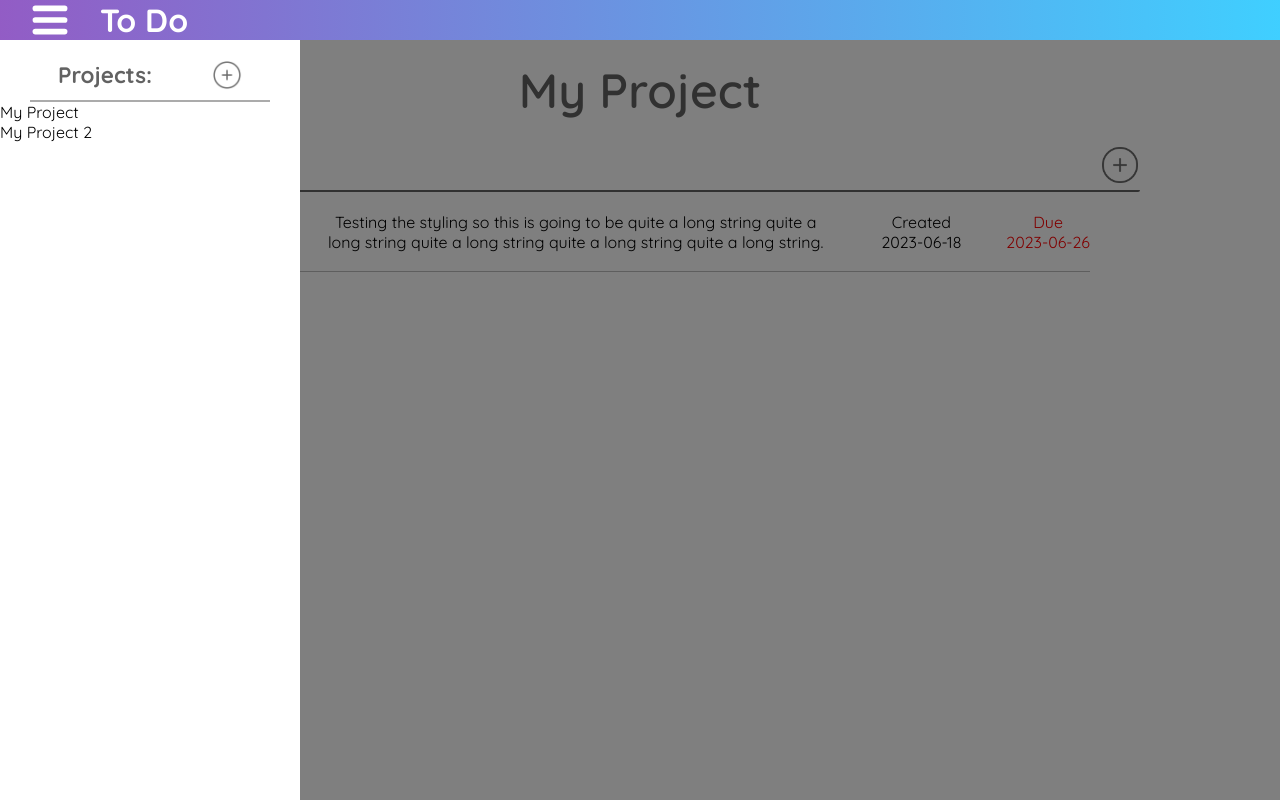
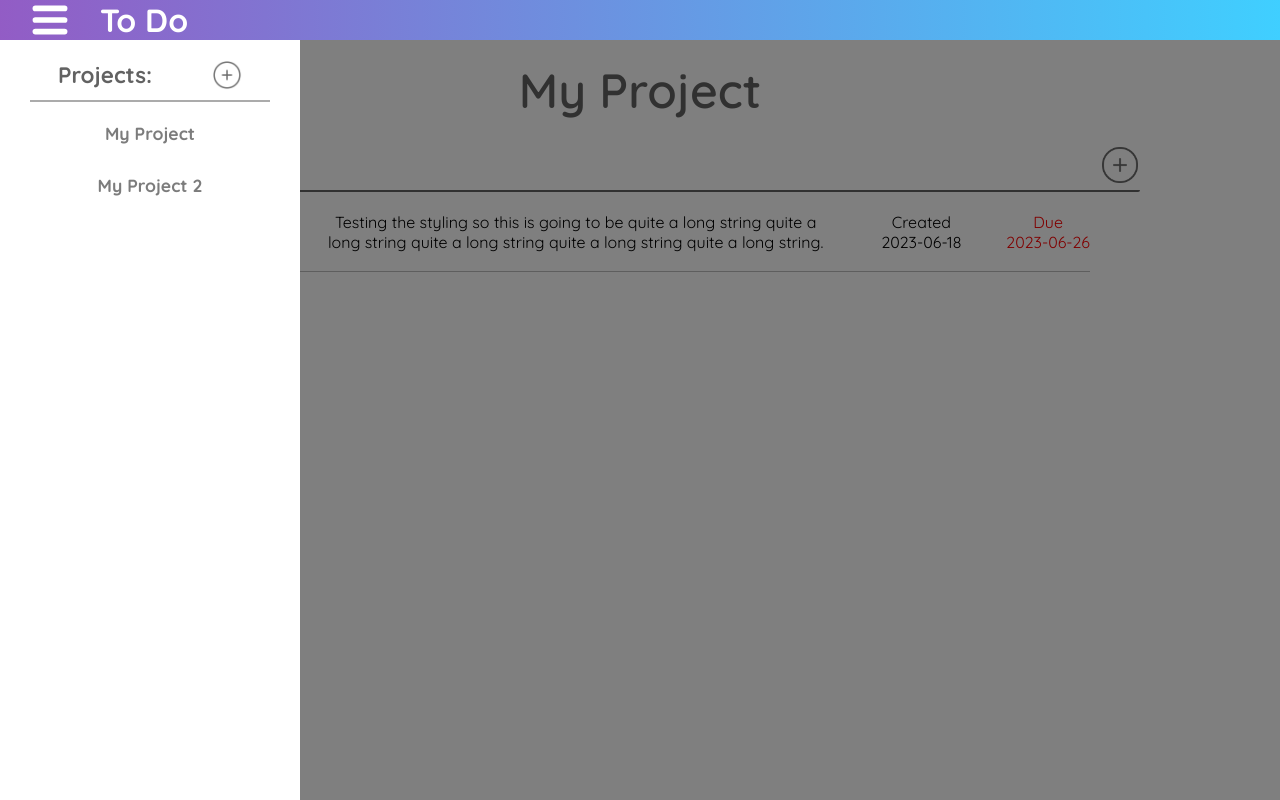
Before and after one commit to Frobii/odin-to-do-list, a website built with webpack: page dist/index.html in a window 1280 px wide. Both pictures are taken after a click on the element 50 px from the left and 20 px from the top of the page. Built offline with nearby package versions, Linux system fonts and the light colour scheme.

Commit message:
style-sidebar-elements

```diff
--- a/src/style.css
+++ b/src/style.css
@@ -100,9 +100,34 @@
     background-position: center center;
 }
 
-.sidebar-button:hover {
+.sidebar-button:hover, .new-project-button:hover {
     cursor: pointer;
     transform: scale(1.1);
+}
+
+.project-list-container {
+    display: flex;
+    flex-direction: column;
+    align-items: center;
+    padding-top: 10px;
+}
+
+.sidebar-project {
+    display: flex;
+    justify-content: center;
+    align-items: center;
+    width: 240px;
+    height: 42px;
+    border-radius: 5px;
+    font-size: 1.1rem;
+    color: rgba(0, 0, 0, 0.514);
+    font-weight: 700;
+    margin-bottom: 10px;
+}
+
+.sidebar-project:hover {
+    cursor: pointer;
+    background-color: rgba(54, 43, 196, 0.116);;
 }
 
 .title {
```
Also changed, not shown: dist/bundle.js.
